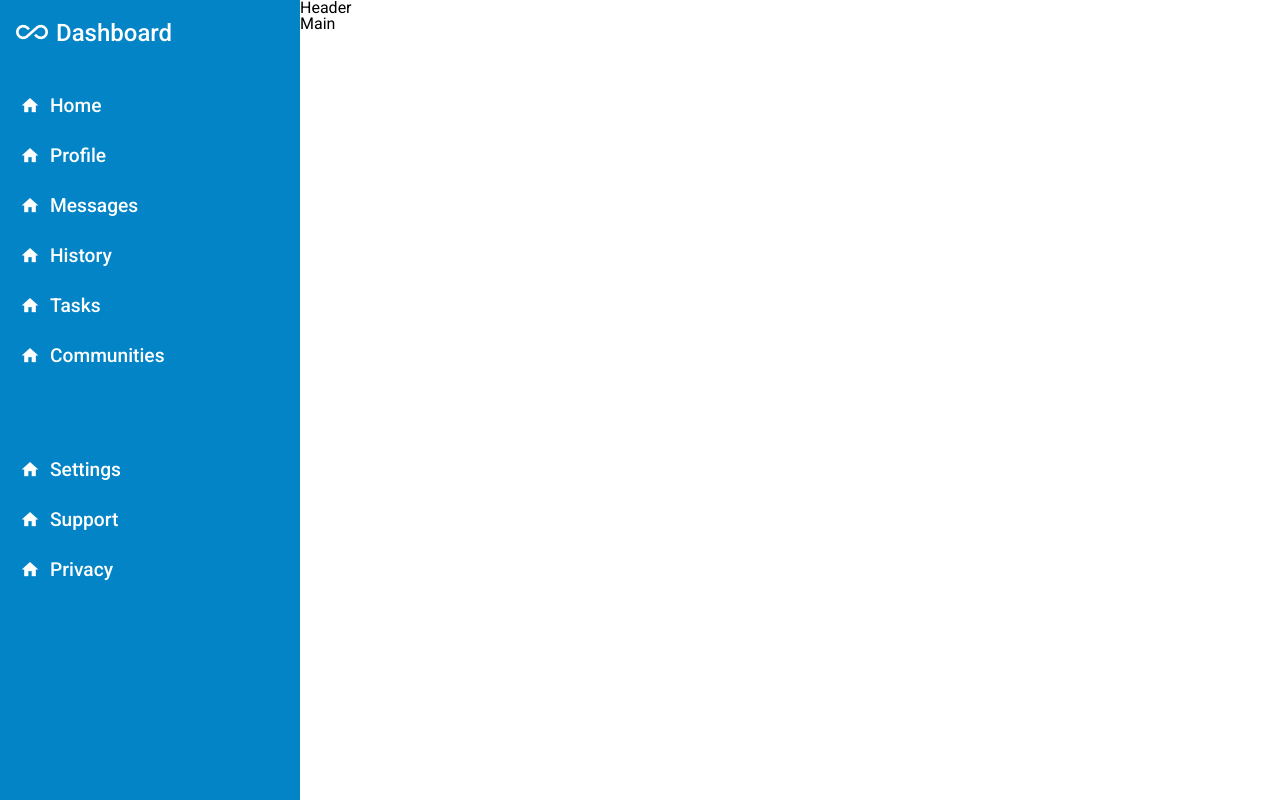
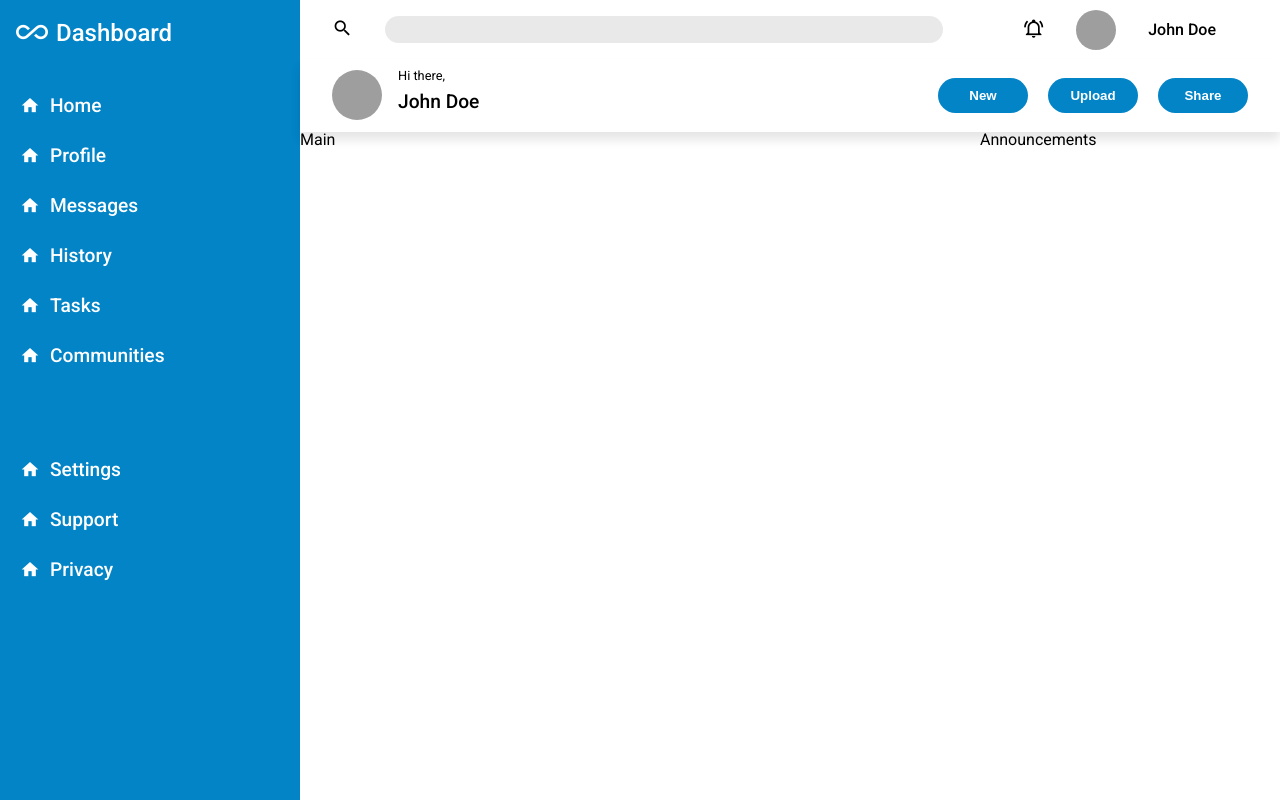
Before and after one commit to farkmu45/TOP-admin-dashboard, a plain HTML site: page index.html in a window 1280 px wide. Drawn offline with Linux system fonts and the light colour scheme; grey boxes are pictures that could not be loaded.

Commit message:
Add topbar section

```diff
--- a/index.html
+++ b/index.html
@@ -34,11 +34,31 @@
             </ul>
         </div>
         <header class="header">
-            Header
+            <div class="top">
+                <span class="mdi mdi-magnify"></span>
+                <input type="text" name="" id="">
+                <span class="mdi mdi-bell-ring-outline"></span>
+                <img class="avatar" src="https://ui-avatars.com/api/?name=John+Doe" alt="Avatar" srcset="">
+                <p>John Doe</p>
+            </div>
+            <div class="bottom">
+                <img class="avatar" src="https://ui-avatars.com/api/?name=John+Doe" alt="Avatar" srcset="">
+                <p>Hi there,</p>
+                <p>John Doe</p>
+
+                <div>
+                    <button>New</button>
+                    <button>Upload</button>
+                    <button>Share</button>
+                </div>
+            </div>
         </header>
-        <main class="main">
+        <main class="projects">
             Main
         </main>
+        <section class="announcements">
+            Announcements
+        </section>
     </body>
 
 </html>
--- a/style.css
+++ b/style.css
@@ -1,7 +1,6 @@
-/* http://meyerweb.com/eric/tools/css/reset/
-   v2.0 | 20110126
-   License: none (public domain)
-*/
+:root {
+  --primary-color: #0284c7;
+}
 
 html,
 body,
@@ -134,14 +133,14 @@ html {
 
 .container {
   display: grid;
-  grid-template-columns: 300px 1fr;
+  grid-template-columns: 300px 1fr 300px;
   grid-template-rows: auto 1fr;
 }
 
 .sidebar {
   height: 100vh;
   grid-row: 1/-1;
-  background-color: #0284c7;
+  background-color: var(--primary-color);
 }
 
 .brand {
@@ -180,12 +179,97 @@ html {
   column-gap: 10px;
 }
 
+.nav li a span {
+  font-size: 20px;
+}
+
 .spacer {
   margin-top: 4rem;
 }
 
-.nav li a span {
-    font-size: 20px;
+/* Header */
+
+.header {
+  grid-column: 2/-1;
+}
+
+.avatar {
+  width: 40px;
+  height: 40px;
+  border-radius: 50%;
+}
+
+.header .top {
+  padding: .6rem 2rem;
+  display: grid;
+  grid-auto-flow: column;
+  grid-template-columns: auto 1fr;
+  column-gap: 2rem;
+  align-items: center;
+}
+
+.top span {
+  font-size: 1.3rem;
+}
+
+.top .mdi-bell-ring-outline {
+  margin-left: 3rem;
+}
+
+.top input {
+  background-color: rgb(233, 233, 233);
+  border: none;
+  height: 25px;
+  border-radius: 50px;
+}
+
+.top p {
+  font-weight: 500;
+  padding-right: 2rem;
+}
+
+.bottom {
+  display: grid;
+  grid-auto-flow: column;
+  grid-template-rows: auto auto;
+  grid-template-columns: auto 1fr;
+  column-gap: 1rem;
+  padding: .7rem 2rem;
+  box-shadow: 0 8px 10px rgba(0, 0, 0, 0.1);
+}
+
+.bottom .avatar {
+  grid-row: 1/-1;
+  width: 50px;
+  height: 50px;
+}
+
+.bottom > p {
+  font-size: .8rem;
+}
+
+.bottom > p + p {
+  font-size: 1.2rem;
+  font-weight: 500;
+}
+
+.bottom div {
+  grid-row: 1/-1;
+  display: grid;
+  grid-auto-flow: column;
+  align-items: center;
+  column-gap: 20px;
+}
+
+.bottom div button {
+  border: none;
+  height: 35px;
+  color: white;
+  background-color: var(--primary-color);
+  width: 90px;
+  border-radius: 50px;
+  padding: 5px 10px;
+  font-weight: 600;
 }
 
 .main {
```
Lines whose indentation alone changed are shown as unchanged.
